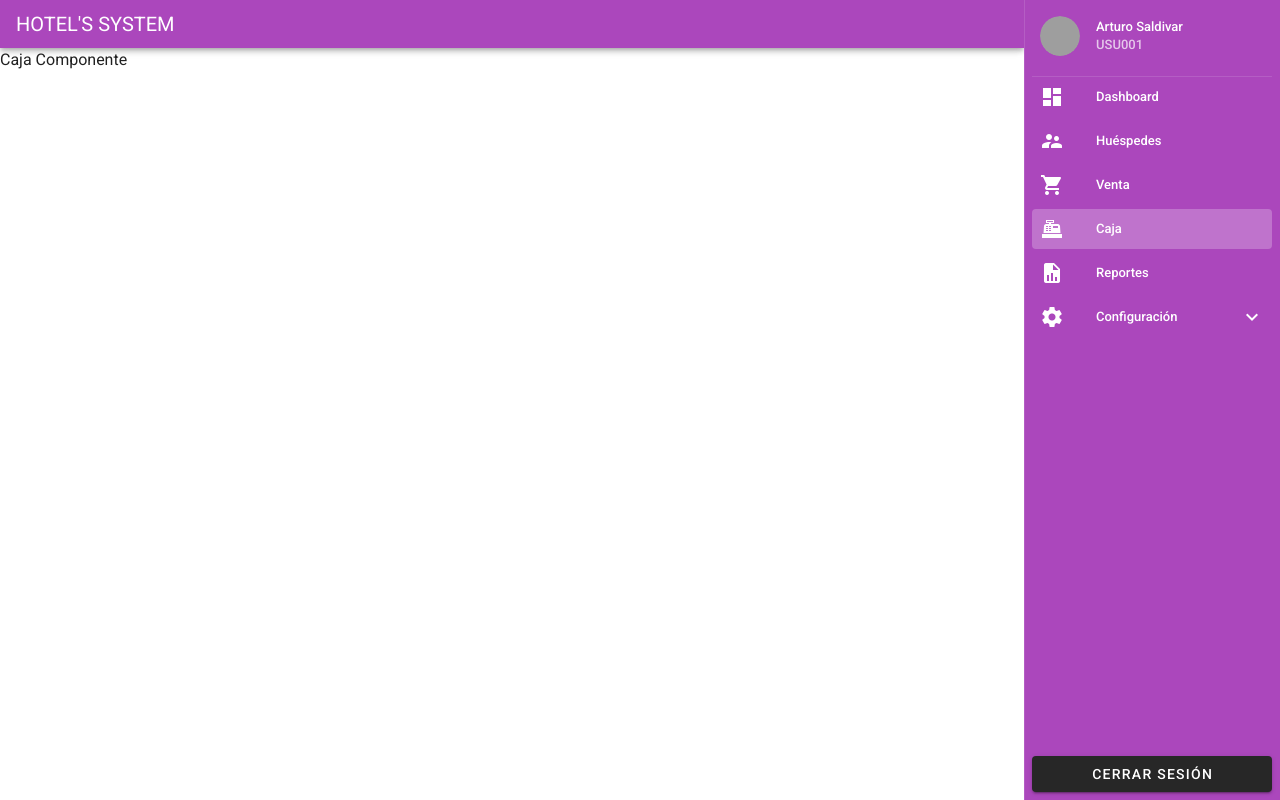
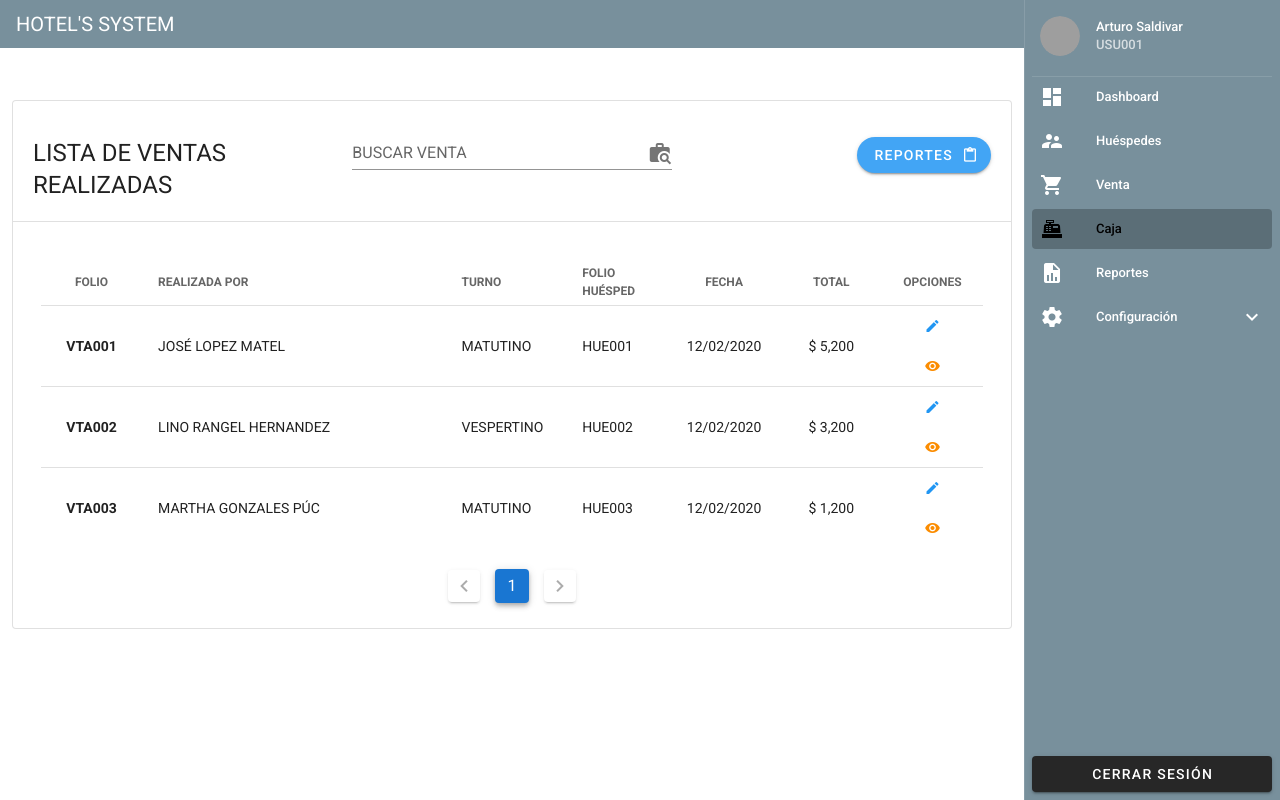
Before and after one commit to DamonBalam/app-hoteleria, a Vue app: page /caja in a window 1280 px wide. Built offline with nearby package versions, Linux system fonts and the light colour scheme; grey boxes are pictures that could not be loaded.

Commit message:
VISTA CAJA DONE

```diff
--- a/src/App.vue
+++ b/src/App.vue
@@ -3,7 +3,7 @@
         <!-- menu lateral -->
         <SideComponent />
         <!-- barra de navegacion -->
-        <v-app-bar app color="purple lighten-1" dense dark :clipped-left="false">
+        <v-app-bar app color="blue-grey lighten-1" dense  dark :clipped-left="false" flat>
             <v-toolbar-title>HOTEL'S SYSTEM</v-toolbar-title>
 
             <v-spacer></v-spacer>
--- a/src/components/SideComponent.vue
+++ b/src/components/SideComponent.vue
@@ -1,7 +1,7 @@
 <template>
     <v-navigation-drawer
             :v-model="true"
-            color="purple lighten-1"
+            color="blue-grey lighten-1"
             :expand-on-hover="expandOnHover"
             :mini-variant="miniVariant"
             :right="true"
@@ -23,7 +23,7 @@
 
             <v-divider></v-divider>
 
-            <v-list-item v-for="item in items" :key="item.title" link :to="item.path">
+            <v-list-item v-for="item in items" color="black" :key="item.title" link :to="item.path">
                 <v-list-item-icon>
                     <v-icon>{{ item.icon }}</v-icon>
                 </v-list-item-icon>
@@ -34,13 +34,13 @@
             </v-list-item>
 
             <!-- vehicular -->
-            <v-list-group prepend-icon="mdi-cog" color="white" no-action>
+            <v-list-group prepend-icon="mdi-cog" color="black" no-action>
                 <template v-slot:activator>
                     <v-list-item-title>Configuración</v-list-item-title>
                 </template>
 
                 <!-- Catálogos -->
-                <v-list-group sub-group  color="white" no-action>
+                <v-list-group sub-group  color="black" no-action>
                     <template v-slot:activator>
                         <v-list-item-title>Catálogos</v-list-item-title>
                     </template>
--- a/src/views/Caja.vue
+++ b/src/views/Caja.vue
@@ -1,13 +1,200 @@
 <template>
-    <div>Caja Componente</div>
+    <v-container fluid>
+        <v-card outlined class="mt-10">
+            <v-row dense no-gutters class="pa-5">
+                <v-col cols="12" md="4" class="pt-4">
+                    <span class="headline">LISTA DE VENTAS REALIZADAS</span>
+                </v-col>
+
+                <v-col cols="12" md="4">
+                    <v-text-field
+                            v-model="buscar"
+                            append-icon="mdi-briefcase-search"
+                            label="BUSCAR VENTA"
+                            single-line
+                            hide-details
+                    ></v-text-field>
+                </v-col>
+                <v-col cols="12" md="4" class="pt-4 text-right">
+                    <v-btn
+                            rounded
+                            color="blue lighten-1"
+                            dark
+                    >REPORTES
+                        <v-icon right small>mdi-content-paste</v-icon>
+                    </v-btn>
+                </v-col>
+            </v-row>
+            <v-divider class="pa-1"></v-divider>
+            <v-row dense class="pa-5" no-gutters>
+                <v-col cols="12" class="pa-0">
+                    <v-data-table
+                            class="ma-2 pa-0"
+                            :items-per-page="12"
+                            hide-default-footer
+                            no-data-text="No hay registros"
+                            no-results-text="No se encontraron registros"
+                            :page.sync="pagina"
+                            @page-count="pageCount = $event"
+                            :headers="headers"
+                            :items="catalogo_huespedes"
+                            :search="buscar"
+                            multi-sort
+                    >
+                        <template v-slot:item.folio="{ item }">
+                        <span class="font-weight-bold">
+                            {{ item.folio }}
+                        </span>
+                        </template>
+
+
+                        <!-- acciones -->
+                        <template v-slot:item.action="{ item }">
+                            <v-tooltip bottom>
+                                <template v-slot:activator="{ on }">
+                                    <v-btn
+                                            fab
+                                            dark
+                                            small
+                                            text
+                                            :to="item"
+                                    >
+                                        <v-icon
+                                                v-on="on"
+                                                small
+                                                color="blue"
+                                        >mdi-pencil
+                                        </v-icon
+                                        >
+                                    </v-btn>
+                                </template>
+                                <span>Editar</span>
+                            </v-tooltip>
+                            <v-tooltip bottom>
+                                <template v-slot:activator="{ on }">
+                                    <v-btn
+                                            fab
+                                            dark
+                                            small
+                                            text
+                                            :to="item"
+                                    >
+                                        <v-icon
+                                                v-on="on"
+                                                small
+                                                color="warning"
+                                        >mdi-eye
+                                        </v-icon
+                                        >
+                                    </v-btn>
+                                </template>
+                                <span>Ver Hospedaje</span>
+                            </v-tooltip>
+
+                        </template>
+
+                    </v-data-table>
+                    <div class="text-center pt-2">
+                        <v-pagination
+                                v-model="pagina"
+                                :length="pageCount"
+                                :total-visible="10"
+                        ></v-pagination>
+                    </div>
+                </v-col>
+            </v-row>
+        </v-card>
+
+    </v-container>
 </template>
 
 <script>
     export default {
-        name: "Caja"
-    }
+        name:'Caja',
+        data() {
+            return {
+                buscar: "",
+                pagina: 1,
+                pageCount: 0,
+                headers: [
+                    {
+                        text: "FOLIO",
+                        align: "center",
+                        sortable: false,
+                        value: "folio",
+                        width: "10%"
+                    },
+                    {
+                        text: "REALIZADA POR",
+                        align: "left",
+                        sortable: false,
+                        value: "nombre_completo",
+                        width: "30%"
+                    },
+                    {
+                        text: "TURNO",
+                        align: "left",
+                        sortable: false,
+                        value: "turno",
+                        width: "10%"
+                    },
+                    {
+                        text: "FOLIO HUÉSPED",
+                        align: "left",
+                        sortable: false,
+                        value: "fecha",
+                        width: "10%"
+                    },
+                    {
+                        text: "FECHA",
+                        align: "center",
+                        sortable: false,
+                        value: "telefono",
+                        width: "10%"
+                    },
+                    {
+                        text: "TOTAL",
+                        align: "center",
+                        sortable: false,
+                        value: "total",
+                        width: "10%"
+                    },
+
+
+                    {
+                        text: "OPCIONES",
+                        align: "center",
+                        value: "action",
+                        sortable: false,
+                        width: "10%"
+                    }
+                ],
+                catalogo_huespedes: [
+                    {
+                        folio: 'VTA001',
+                        nombre_completo: 'JOSÉ LOPEZ MATEL',
+                        fecha: 'HUE001',
+                        turno: 'MATUTINO',
+                        telefono: '12/02/2020',
+                        total: '$ 5,200'
+                    }, {
+                        folio: 'VTA002',
+                        nombre_completo: 'LINO RANGEL HERNANDEZ',
+                        fecha: 'HUE002',
+                        turno: 'VESPERTINO',
+                        telefono: '12/02/2020',
+                        total: '$ 3,200'
+                    }, {
+                        folio: 'VTA003',
+                        nombre_completo: 'MARTHA GONZALES PÚC',
+                        fecha: 'HUE003',
+                        turno: 'MATUTINO',
+                        telefono: '12/02/2020',
+                        total: '$ 1,200'
+                    }
+                ]
+            };
+        },
+    };
 </script>
-
-<style scoped>
-
-</style>
+<style lang="scss" scoped></style>
--- a/src/views/Huesped/Lista.vue
+++ b/src/views/Huesped/Lista.vue
@@ -18,7 +18,7 @@
                 <v-col cols="12" md="4" class="pt-4 text-right">
                     <v-btn
                             rounded
-                            color="purple lighten-1"
+                            color="blue lighten-1"
                             dark
                             to="/huesped-nuevo"
                     >NUEVO HUÉSPED
@@ -139,7 +139,7 @@
                         width: "10%"
                     },
                     {
-                        text: "TELéFONO",
+                        text: "TELÉFONO",
                         align: "center",
                         sortable: false,
                         value: "telefono",
--- a/src/views/Huesped/Nuevo.vue
+++ b/src/views/Huesped/Nuevo.vue
@@ -140,7 +140,7 @@
                         <v-spacer></v-spacer>
 
                         <v-btn
-                                color="purple darken-1"
+                                color="blue darken-1"
                                 :loading="loading"
                                 dark
                                 rounded
```
